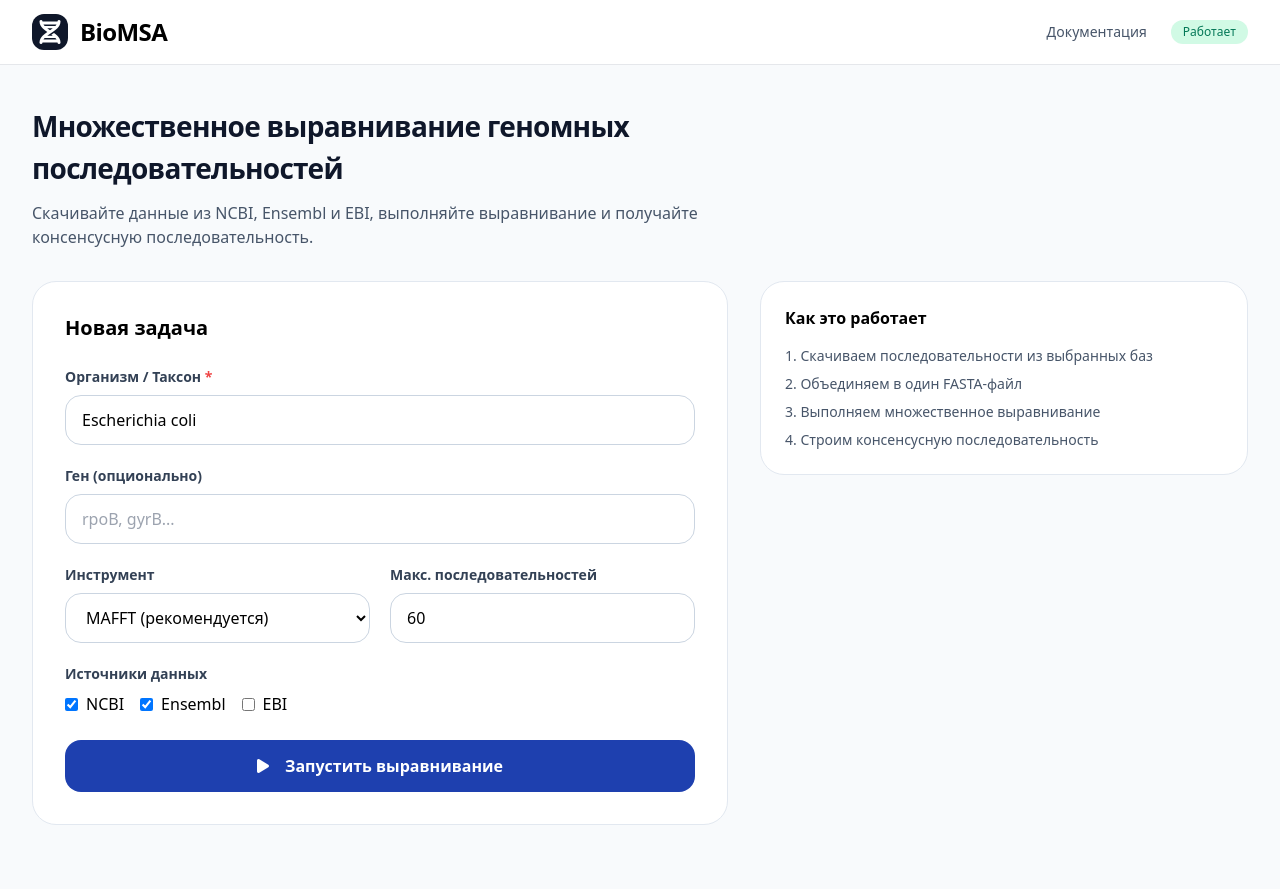
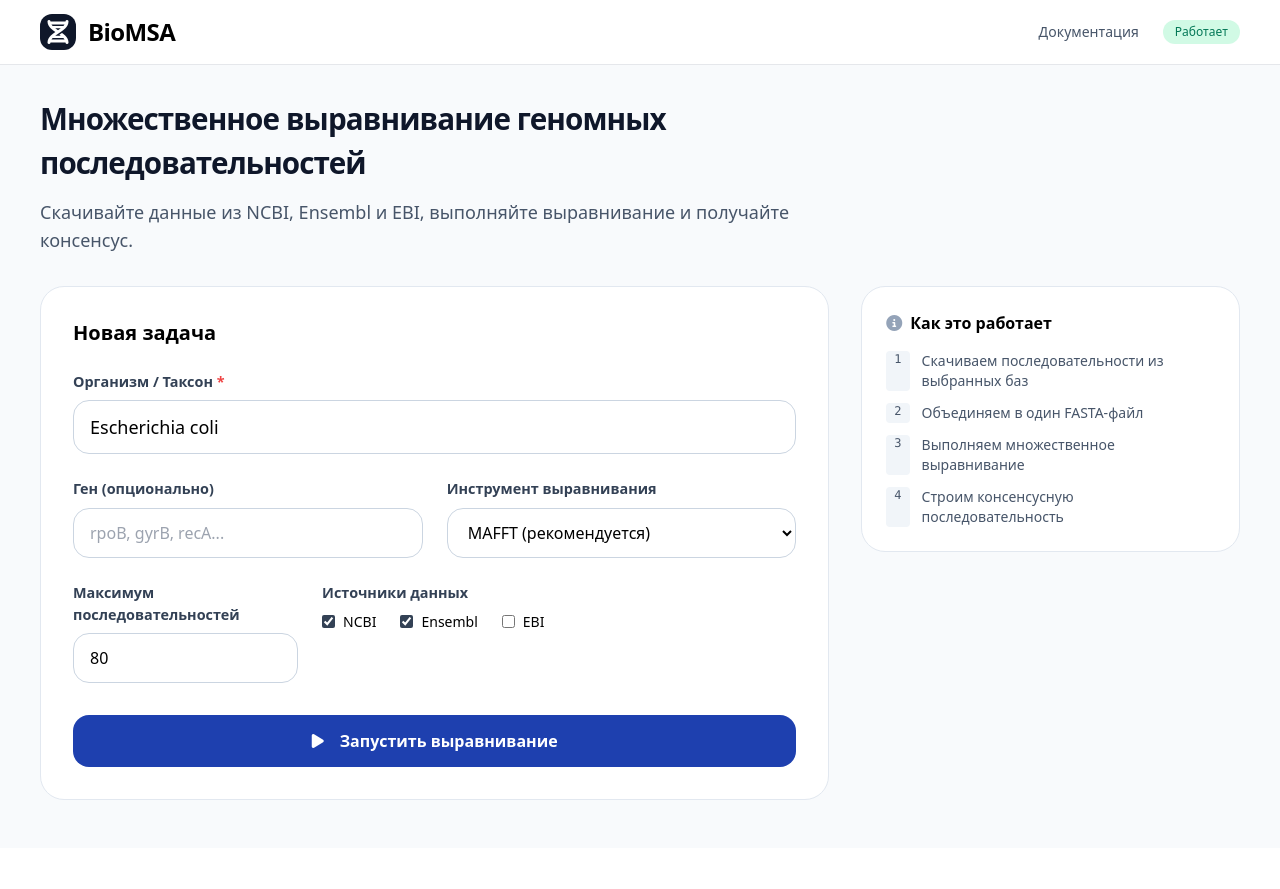
Before and after one commit to ivanklimovich19/bio-msa-service, a FastAPI app: page / in a window 1280 px wide. After the commit the page ends 800 px from the top, so only its background shows below. Run offline with FastAPI, Linux system fonts and the light colour scheme; parts of the project's set-up code (start-up, migrations or seed data) failed here and were passed over; some libraries are stand-ins or nearby versions.

Commit message:
index.html

```diff
--- a/app/templates/index.html
+++ b/app/templates/index.html
@@ -8,16 +8,17 @@
     <link rel="stylesheet" href="https://cdnjs.cloudflare.com/ajax/libs/font-awesome/6.5.1/css/all.min.css">
     <style>
         body { font-family: system-ui, -apple-system, BlinkMacSystemFont, "Segoe UI", Roboto, sans-serif; }
-        .section-title { font-size: 1.75rem; font-weight: 700; letter-spacing: -0.025em; color: #0f172a; }
-        .card { border: 1px solid #e2e8f0; transition: box-shadow .2s; }
-        .form-label { font-weight: 600; color: #334155; font-size: 0.875rem; }
+        .section-title { font-size: 1.85rem; font-weight: 700; letter-spacing: -0.03em; color: #0f172a; }
+        .card { border: 1px solid #e2e8f0; }
+        .form-label { font-weight: 600; color: #334155; font-size: 0.9rem; }
         .btn-primary { background-color: #1e40af; color: white; font-weight: 600; }
         .btn-primary:hover { background-color: #1e3a8a; }
     </style>
 </head>
 <body class="bg-slate-50">
+    <!-- Navbar -->
     <nav class="bg-white border-b">
-        <div class="max-w-screen-xl mx-auto px-8 h-16 flex items-center justify-between">
+        <div class="max-w-[1400px] mx-auto px-10 h-16 flex items-center justify-between">
             <div class="flex items-center gap-x-3">
                 <div class="w-9 h-9 bg-slate-900 rounded-xl flex items-center justify-center">
                     <i class="fa-solid fa-dna text-white text-2xl"></i>
@@ -31,58 +32,67 @@
         </div>
     </nav>
 
-    <div class="max-w-screen-xl mx-auto px-8 pt-10 pb-16">
-        <div class="max-w-2xl mb-8">
+    <div class="max-w-[1400px] mx-auto px-10 pt-8 pb-12">
+        <div class="max-w-3xl mb-8">
             <h1 class="section-title mb-3">Множественное выравнивание геномных последовательностей</h1>
-            <p class="text-slate-600">Скачивайте данные из NCBI, Ensembl и EBI, выполняйте выравнивание и получайте консенсусную последовательность.</p>
+            <p class="text-slate-600 text-lg">Скачивайте данные из NCBI, Ensembl и EBI, выполняйте выравнивание и получайте консенсус.</p>
         </div>
 
         <div class="grid grid-cols-1 lg:grid-cols-12 gap-8">
-            <!-- Форма -->
-            <div class="lg:col-span-7">
+
+            <!-- Форма (теперь шире) -->
+            <div class="lg:col-span-8">
                 <div class="card bg-white rounded-3xl p-8">
                     <h2 class="text-xl font-semibold mb-6">Новая задача</h2>
 
                     <form id="msa-form" onsubmit="submitTask(event)">
-                        <div class="mb-5">
-                            <label class="form-label block mb-2">Организм / Таксон <span class="text-red-500">*</span></label>
-                            <input type="text" id="organism" required value="Escherichia coli"
-                                   class="w-full px-4 py-3 border border-slate-300 rounded-2xl">
-                        </div>
+                        <div class="grid grid-cols-1 md:grid-cols-2 gap-6">
+                            <!-- Организм -->
+                            <div class="md:col-span-2">
+                                <label class="form-label block mb-2">Организм / Таксон <span class="text-red-500">*</span></label>
+                                <input type="text" id="organism" required value="Escherichia coli"
+                                       class="w-full px-4 py-3 border border-slate-300 rounded-2xl text-lg">
+                            </div>
 
-                        <div class="mb-5">
-                            <label class="form-label block mb-2">Ген (опционально)</label>
-                            <input type="text" id="gene" placeholder="rpoB, gyrB..."
-                                   class="w-full px-4 py-3 border border-slate-300 rounded-2xl">
-                        </div>
+                            <!-- Ген -->
+                            <div>
+                                <label class="form-label block mb-2">Ген (опционально)</label>
+                                <input type="text" id="gene" placeholder="rpoB, gyrB, recA..."
+                                       class="w-full px-4 py-3 border border-slate-300 rounded-2xl">
+                            </div>
 
-                        <div class="grid grid-cols-2 gap-5 mb-5">
+                            <!-- Инструмент -->
                             <div>
-                                <label class="form-label block mb-2">Инструмент</label>
+                                <label class="form-label block mb-2">Инструмент выравнивания</label>
                                 <select id="alignment_tool" class="w-full px-4 py-3 border border-slate-300 rounded-2xl bg-white">
                                     <option value="mafft">MAFFT (рекомендуется)</option>
                                     <option value="clustalo">Clustal Omega</option>
                                     <option value="muscle">MUSCLE</option>
                                 </select>
                             </div>
+                        </div>
+
+                        <div class="mt-6 grid grid-cols-1 md:grid-cols-3 gap-6">
+                            <!-- Max sequences -->
                             <div>
-                                <label class="form-label block mb-2">Макс. последовательностей</label>
-                                <input type="number" id="max_sequences" value="60" min="10" max="300"
+                                <label class="form-label block mb-2">Максимум последовательностей</label>
+                                <input type="number" id="max_sequences" value="80" min="10" max="300"
                                        class="w-full px-4 py-3 border border-slate-300 rounded-2xl">
                             </div>
-                        </div>
 
-                        <div class="mb-6">
-                            <label class="form-label block mb-2">Источники данных</label>
-                            <div class="flex gap-4">
-                                <label class="flex items-center gap-x-2"><input type="checkbox" id="source_ncbi" checked> NCBI</label>
-                                <label class="flex items-center gap-x-2"><input type="checkbox" id="source_ensembl" checked> Ensembl</label>
-                                <label class="flex items-center gap-x-2"><input type="checkbox" id="source_ebi"> EBI</label>
+                            <!-- Источники -->
+                            <div class="md:col-span-2">
+                                <label class="form-label block mb-2">Источники данных</label>
+                                <div class="flex flex-wrap gap-x-6 gap-y-2">
+                                    <label class="flex items-center gap-x-2 text-sm"><input type="checkbox" id="source_ncbi" checked class="accent-slate-700"> NCBI</label>
+                                    <label class="flex items-center gap-x-2 text-sm"><input type="checkbox" id="source_ensembl" checked class="accent-slate-700"> Ensembl</label>
+                                    <label class="flex items-center gap-x-2 text-sm"><input type="checkbox" id="source_ebi" class="accent-slate-700"> EBI</label>
+                                </div>
                             </div>
                         </div>
 
                         <button type="submit" id="submit-btn"
-                                class="w-full py-3.5 btn-primary rounded-2xl flex items-center justify-center gap-x-2">
+                                class="mt-8 w-full py-3.5 btn-primary rounded-2xl flex items-center justify-center gap-x-2 text-base">
                             <i class="fa-solid fa-play mr-2"></i>
                             <span>Запустить выравнивание</span>
                         </button>
@@ -91,41 +101,57 @@
             </div>
 
             <!-- Правая колонка -->
-            <div class="lg:col-span-5">
-                <div class="card bg-white rounded-3xl p-6">
-                    <h3 class="font-semibold mb-4">Как это работает</h3>
-                    <div class="space-y-2 text-sm text-slate-600">
-                        <div>1. Скачиваем последовательности из выбранных баз</div>
-                        <div>2. Объединяем в один FASTA-файл</div>
-                        <div>3. Выполняем множественное выравнивание</div>
-                        <div>4. Строим консенсусную последовательность</div>
+            <div class="lg:col-span-4">
+                <div class="card bg-white rounded-3xl p-6 h-fit">
+                    <h3 class="font-semibold mb-4 flex items-center gap-x-2">
+                        <i class="fa-solid fa-info-circle text-slate-400"></i>
+                        <span>Как это работает</span>
+                    </h3>
+                    <div class="space-y-3 text-sm text-slate-600">
+                        <div class="flex gap-3"><span class="font-mono text-xs bg-slate-100 px-2 rounded">1</span> Скачиваем последовательности из выбранных баз</div>
+                        <div class="flex gap-3"><span class="font-mono text-xs bg-slate-100 px-2 rounded">2</span> Объединяем в один FASTA-файл</div>
+                        <div class="flex gap-3"><span class="font-mono text-xs bg-slate-100 px-2 rounded">3</span> Выполняем множественное выравнивание</div>
+                        <div class="flex gap-3"><span class="font-mono text-xs bg-slate-100 px-2 rounded">4</span> Строим консенсусную последовательность</div>
                     </div>
                 </div>
             </div>
         </div>
 
         <!-- Блок текущей задачи -->
-        <div id="current-task-panel" class="hidden mt-8">
+        <div id="current-task-panel" class="hidden mt-8 max-w-[900px]">
             <div class="card bg-white rounded-3xl p-8">
-                <div class="flex justify-between mb-4">
+                <div class="flex justify-between items-start mb-5">
                     <div>
-                        <div class="font-semibold">Текущая задача</div>
-                        <div id="current-task-id" class="font-mono text-xs text-slate-500"></div>
+                        <div class="font-semibold text-lg">Текущая задача</div>
+                        <div id="current-task-id" class="font-mono text-xs text-slate-500 mt-0.5"></div>
                     </div>
-                    <button onclick="hideCurrentTask()" class="text-2xl text-slate-400">×</button>
+                    <button onclick="hideCurrentTask()" class="text-3xl leading-none text-slate-300 hover:text-slate-500">×</button>
                 </div>
+
                 <div id="task-progress">
-                    <div class="flex justify-between text-sm mb-1">
-                        <div id="current-step"></div>
-                        <div id="progress-percent"></div>
+                    <div class="flex justify-between text-sm mb-2">
+                        <div id="current-step" class="font-medium"></div>
+                        <div id="progress-percent" class="font-mono text-slate-500"></div>
                     </div>
-                    <div class="h-2 bg-slate-100 rounded-full"><div id="progress-bar" class="h-2 bg-slate-700 rounded-full transition-all" style="width:0%"></div></div>
+                    <div class="h-2.5 bg-slate-100 rounded-full overflow-hidden">
+                        <div id="progress-bar" class="h-2.5 bg-slate-700 transition-all rounded-full" style="width:0%"></div>
+                    </div>
                 </div>
+
                 <div id="task-success" class="hidden mt-6">
-                    <div class="text-emerald-600 font-semibold mb-3">Задача завершена</div>
+                    <div class="text-emerald-600 font-semibold mb-4 flex items-center gap-x-2">
+                        <i class="fa-solid fa-check-circle"></i>
+                        <span>Задача успешно завершена</span>
+                    </div>
                     <div class="flex gap-3">
-                        <button onclick="downloadFile('aligned.fasta')" class="px-5 py-2 bg-slate-900 text-white rounded-2xl text-sm">Скачать выровненный FASTA</button>
-                        <button onclick="downloadFile('consensus.fasta')" class="px-5 py-2 border rounded-2xl text-sm">Скачать консенсус</button>
+                        <button onclick="downloadFile('aligned.fasta')"
+                                class="px-6 py-2.5 bg-slate-900 hover:bg-black transition text-white rounded-2xl text-sm flex items-center gap-x-2">
+                            <i class="fa-solid fa-download"></i> Выровненный FASTA
+                        </button>
+                        <button onclick="downloadFile('consensus.fasta')"
+                                class="px-6 py-2.5 border border-slate-300 hover:bg-slate-50 rounded-2xl text-sm flex items-center gap-x-2">
+                            <i class="fa-solid fa-download"></i> Консенсус
+                        </button>
                     </div>
                 </div>
             </div>
@@ -133,14 +159,12 @@
     </div>
 
     <script>
-        let currentTaskId = null;
-        let pollInterval = null;
+        let currentTaskId = null, pollInterval = null;
 
         async function submitTask(e) {
             e.preventDefault();
             const btn = document.getElementById('submit-btn');
-            btn.disabled = true;
-            btn.innerHTML = 'Отправка...';
+            btn.disabled = true; btn.innerHTML = 'Отправка...';
 
             const sources = [];
             if (document.getElementById('source_ncbi').checked) sources.push('ncbi');
@@ -156,7 +180,7 @@
                 use_mock_data: false
             };
 
-            const res = await fetch('/msa', { method: 'POST', headers: {'Content-Type':'application/json'}, body: JSON.stringify(payload) });
+            const res = await fetch('/msa', {method:'POST', headers:{'Content-Type':'application/json'}, body:JSON.stringify(payload)});
             const data = await res.json();
             showTask(data.task_id);
             startPolling(data.task_id);
@@ -171,7 +195,7 @@
             document.getElementById('current-task-id').textContent = taskId;
             document.getElementById('progress-bar').style.width = '5%';
             document.getElementById('progress-percent').textContent = '5%';
-            document.getElementById('current-step').textContent = 'Задача принята...';
+            document.getElementById('current-step').textContent = 'Задача принята в обработку...';
             document.getElementById('task-success').classList.add('hidden');
         }
 
@@ -186,19 +210,13 @@
                 const res = await fetch(`/status/${taskId}`);
                 const task = await res.json();
 
-                document.getElementById('progress-bar').style.width = (task.progress || 0) + '%';
-                document.getElementById('progress-percent').textContent = (task.progress || 0) + '%';
+                document.getElementById('progress-bar').style.width = (task.progress||0)+'%';
+                document.getElementById('progress-percent').textContent = (task.progress||0)+'%';
                 document.getElementById('current-step').textContent = task.current_step || '';
 
-                if (task.status === 'SUCCESS') {
-                    clearInterval(pollInterval);
-                    document.getElementById('task-success').classList.remove('hidden');
-                }
-                if (task.status === 'FAILURE') {
-                    clearInterval(pollInterval);
-                    document.getElementById('current-step').innerHTML = `<span class="text-red-600">Ошибка</span>`;
-                }
-            }, 2000);
+                if (task.status === 'SUCCESS') { clearInterval(pollInterval); document.getElementById('task-success').classList.remove('hidden'); }
+                if (task.status === 'FAILURE') { clearInterval(pollInterval); document.getElementById('current-step').innerHTML = `<span class="text-red-600">Ошибка выполнения</span>`; }
+            }, 2200);
         }
 
         function downloadFile(filename) {
```
